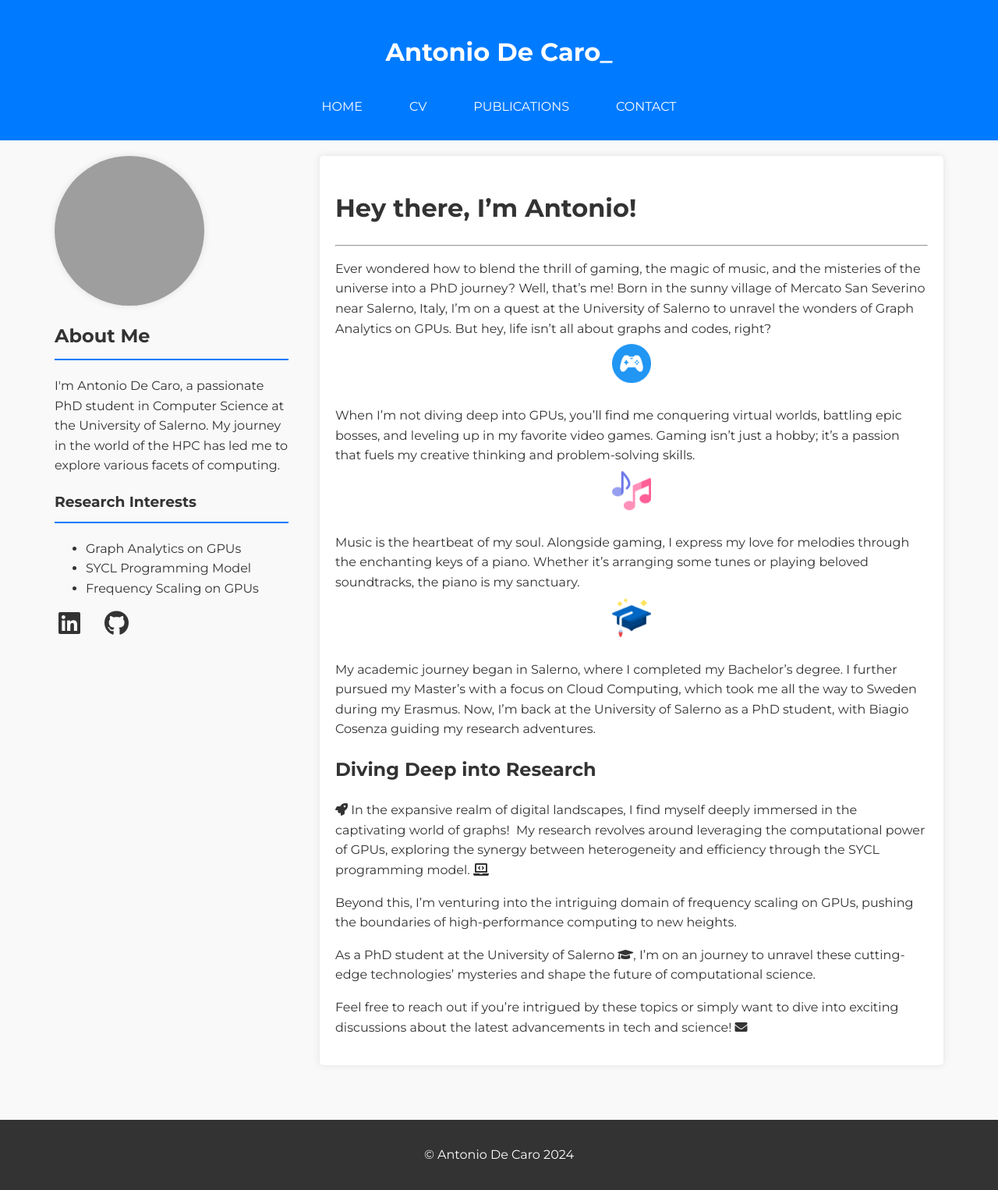
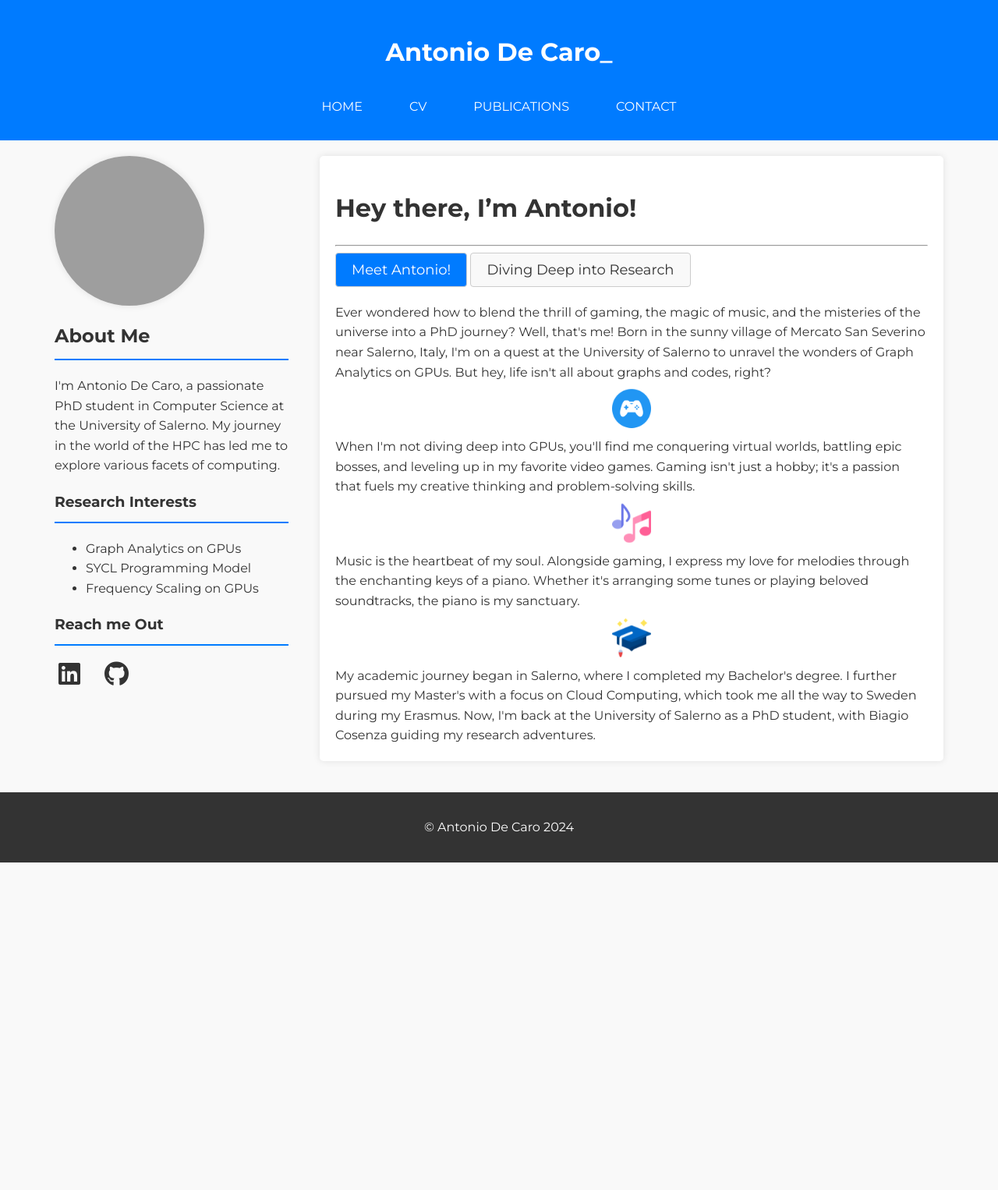
Before and after one commit to antonio-decaro/antonio-decaro.github.io, a Jekyll site: the page built from index.md, in a window 1280 px wide. Shown: the whole page at 78% size. Built offline with Jekyll 4.4.1, drawn with Linux system fonts in a browser that asks for light colours; after the commit the page ends 1106 px from its top, so only the background shows below that; grey boxes are pictures that could not be loaded.

```diff
--- a/_config.yaml
+++ b/_config.yaml
@@ -10,6 +10,9 @@ theme: null
 
 # Permalink settings
 permalink: pretty
+
+# Custom 404 page
+permalink: /404.html
 
 # Exclude from processing
 exclude:
--- a/_layouts/default.html
+++ b/_layouts/default.html
@@ -32,6 +32,7 @@
                 <li>SYCL Programming Model</li>
                 <li>Frequency Scaling on GPUs</li>
             </ul>
+            <h3>Reach me Out</h3>
             <div class="social-icons">
                 <a href="https://www.linkedin.com/in/antodec" class="icon-link"><i class="fab fa-linkedin fa-2x social-icon"></i></a>
                 <a href="https://github.com/antonio-decaro" class="icon-link"><i class="fab fa-github fa-2x social-icon"></i></a>
--- a/assets/css/style.css
+++ b/assets/css/style.css
@@ -110,7 +110,7 @@ footer {
   text-align: center;
   padding: 1em 0;
   position: relative;
-  margin-top: 50px;
+  margin-top: 20px;
 }
 
 .profile-picture {
@@ -183,6 +183,59 @@ footer {
   color: #007BFF;
 }
 
+/* Toggle Buttons Styles */
+
+.toggle-buttons {
+  margin-bottom: 20px;
+}
+
+.btn {
+  display: inline-block;
+  padding: 10px 20px;
+  font-size: 18px;
+  text-align: center;
+  cursor: pointer;
+  text-decoration: none;
+  border-radius: 4px;
+  transition: background-color 0.3s ease, color 0.3s ease;
+}
+
+.btn-primary {
+  background-color: #007BFF;
+  color: #fff;
+  border: none;
+}
+
+.btn-primary:hover {
+  background-color: #0056b3;
+}
+
+.btn-secondary {
+  background-color: #f9f9f9;
+  color: #333;
+  border: 1px solid #ccc;
+}
+
+.btn-secondary:hover {
+  background-color: #0056b3;
+  color: #fff;
+}
+
+.active {
+  background-color: #007BFF;
+  color: #fff;
+}
+
+
+/* Initial styles for the sections */
+#background-section {
+  display: block;
+}
+
+#research-section {
+  display: none;
+}
+
 /* Hover effect for email links */
 .contact-info a {
   color: #959595;
@@ -225,13 +278,13 @@ footer {
 
 @keyframes icon-bounce {
   0% {
-      transform: translateY(0);
+    transform: translate3d(0, 0, 0);
   }
   50% {
-      transform: translateY(-10px);
+    transform: translate3d(0, 10px, 0);
   }
   100% {
-      transform: translateY(0);
+    transform: translate3d(0, 0, 0);
   }
 }
 
--- a/assets/js/main.js
+++ b/assets/js/main.js
@@ -51,3 +51,31 @@ document.addEventListener('DOMContentLoaded', function() {
 
     type();
 });
+document.addEventListener('DOMContentLoaded', function() {
+    const showBackgroundBtn = document.getElementById('show-background');
+    const showResearchBtn = document.getElementById('show-research');
+    const backgroundSection = document.getElementById('background-section');
+    const researchSection = document.getElementById('research-section');
+
+    showBackgroundBtn.addEventListener('click', function() {
+        researchSection.style.opacity = '0';
+        showBackgroundBtn.classList.add('active');
+        showResearchBtn.classList.remove('active');
+        setTimeout(() => {
+            backgroundSection.style.opacity = '1';
+            backgroundSection.style.display = 'block';
+            researchSection.style.display = 'none';
+        }, 300);
+    });
+
+    showResearchBtn.addEventListener('click', function() {
+        backgroundSection.style.opacity = '0';
+        showResearchBtn.classList.add('active');
+        showBackgroundBtn.classList.remove('active');
+        setTimeout(() => {
+            researchSection.style.opacity = '1';
+            backgroundSection.style.display = 'none';
+            researchSection.style.display = 'block';
+        }, 300);
+    });
+});
--- a/index.md
+++ b/index.md
@@ -13,6 +13,13 @@ I'm always eager to learn and grow. I love taking on new challenges and finding
 
 # Hey there, I'm Antonio!
 ---
+<div class="toggle-buttons">
+    <button id="show-background" class="btn btn-secondary active">Meet Antonio!</button>
+    <button id="show-research" class="btn btn-secondary">Diving Deep into Research</button>
+</div>
+
+<div id="background-section">
+
 Ever wondered how to blend the thrill of gaming, the magic of music, and the misteries of the universe into a PhD journey? Well, that's me! Born in the sunny village of Mercato San Severino near Salerno, Italy, I'm on a quest at the University of Salerno to unravel the wonders of Graph Analytics on GPUs. But hey, life isn't all about graphs and codes, right?
 
 <div class="icon-container"><span class="game-icon"></span></div>
@@ -24,12 +31,27 @@ Music is the heartbeat of my soul. Alongside gaming, I express my love for melod
 <div class="icon-container"><span class="magic-icon"></span></div>
 My academic journey began in Salerno, where I completed my Bachelor's degree. I further pursued my Master's with a focus on Cloud Computing, which took me all the way to Sweden during my Erasmus. Now, I'm back at the University of Salerno as a PhD student, with Biagio Cosenza guiding my research adventures.
 
-## Diving Deep into Research
+</div>
+
+<div id="research-section" style="display:none;">
+
+
+<div>
 <i class="fas fa-rocket"></i>
-In the expansive realm of digital landscapes, I find myself deeply immersed in the captivating world of graphs! <i class="fas fa-chart-network"></i> My research revolves around leveraging the computational power of GPUs, exploring the synergy between heterogeneity and efficiency through the SYCL programming model. <i class="fas fa-laptop-code">
+In the expansive realm of digital landscapes, I find myself deeply immersed in the captivating world of graphs! <i class="fas fa-chart-network"></i> My research revolves around leveraging the computational power of GPUs, exploring the synergy between heterogeneity and efficiency through the SYCL programming model. <i class="fas fa-laptop-code"></i>
+</div>
 
+<div>
 Beyond this, I'm venturing into the intriguing domain of frequency scaling on GPUs, pushing the boundaries of high-performance computing to new heights.
+</div>
 
+<div>
 As a PhD student at the University of Salerno <i class="fas fa-graduation-cap"></i>, I'm on an journey to unravel these cutting-edge technologies' mysteries and shape the future of computational science.
+</div>
 
+
+<div>
 Feel free to reach out if you're intrigued by these topics or simply want to dive into exciting discussions about the latest advancements in tech and science! <i class="fas fa-envelope"></i>
+</div>
+
+</div>
```
Also changed, not shown: 404.md (added, +8 -0 lines).
